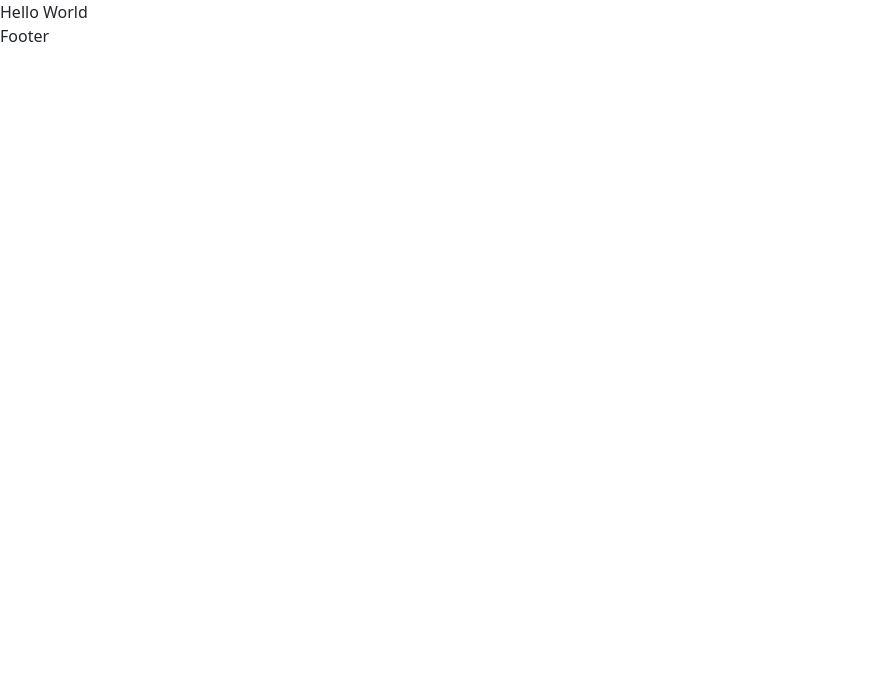
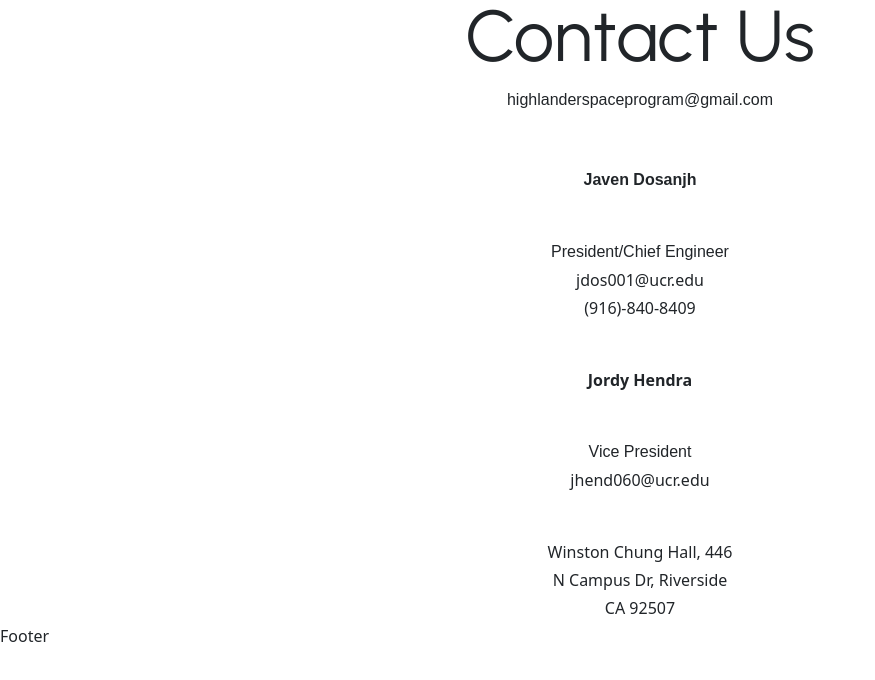
Before and after one commit to acm-ucr/hsp-website, a Next.js app: page / in a window 1280 px wide. Shown: the top 680 px of the page, without its empty margins (0-875 px from the left). Built offline with nearby package versions, Linux system fonts and the light colour scheme.

Commit message:
Centered formatting however issue with font type is still there. Everything else looks fine.

```diff
--- a/src/app/page.js
+++ b/src/app/page.js
@@ -1,5 +1,11 @@
+import Contact from "@/components/donate/Contact";
+
 const Home = () => {
-  return <>Hello World</>;
+  return (
+    <>
+      <Contact />
+    </>
+  );
 };
 
 export default Home;
--- a/src/components/donate/Contact.js
+++ b/src/components/donate/Contact.js
@@ -3,26 +3,29 @@ import React from "react";
 const Contact = () => {
   return (
     <div>
-      <p className="text-7xl">Contact Us</p>
+      <p className="text-7xl font-urbanist text-center">Contact Us</p>
 
-      <p className="mb-14"> highlanderspaceprogram@gmail.com </p>
+      <p className="mb-14 font-sans text-center">
+        {" "}
+        highlanderspaceprogram@gmail.com{" "}
+      </p>
 
-      <div className="mb-5 font-bold">Javen Dosanjh</div>
+      <div className="mb-5 font-sans font-bold text-center">Javen Dosanjh</div>
 
-      <p className="mb-1">President/Chief Engineer</p>
-      <p className="mb-1">jdos001@ucr.edu</p>
-      <p className="mb-5">(916)-840-8409</p>
+      <p className="mb-1 font-sans text-center">President/Chief Engineer</p>
+      <p className="mb-1 text-center">jdos001@ucr.edu</p>
+      <p className="mb-5 text-center">(916)-840-8409</p>
 
-      <div className="mb-5 font-bold">Jordy Hendra</div>
+      <div className="mb-5 font-bold text-center">Jordy Hendra</div>
 
-      <p className="mb-1">Vice President</p>
-      <p className="mb-5">jhend060@ucr.edu</p>
+      <p className="mb-1 font-sans text-center">Vice President</p>
+      <p className="mb-5 text-center">jhend060@ucr.edu</p>
 
-      <p className="mb-1">Winston Chung Hall, 446</p>
+      <p className="mb-1 text-center">Winston Chung Hall, 446</p>
 
-      <p className="mb-1">N Campus Dr, Riverside</p>
+      <p className="mb-1 text-center">N Campus Dr, Riverside</p>
 
-      <p className="mb-1">CA 92507</p>
+      <p className="mb-1 text-center">CA 92507</p>
     </div>
   );
 };
```
